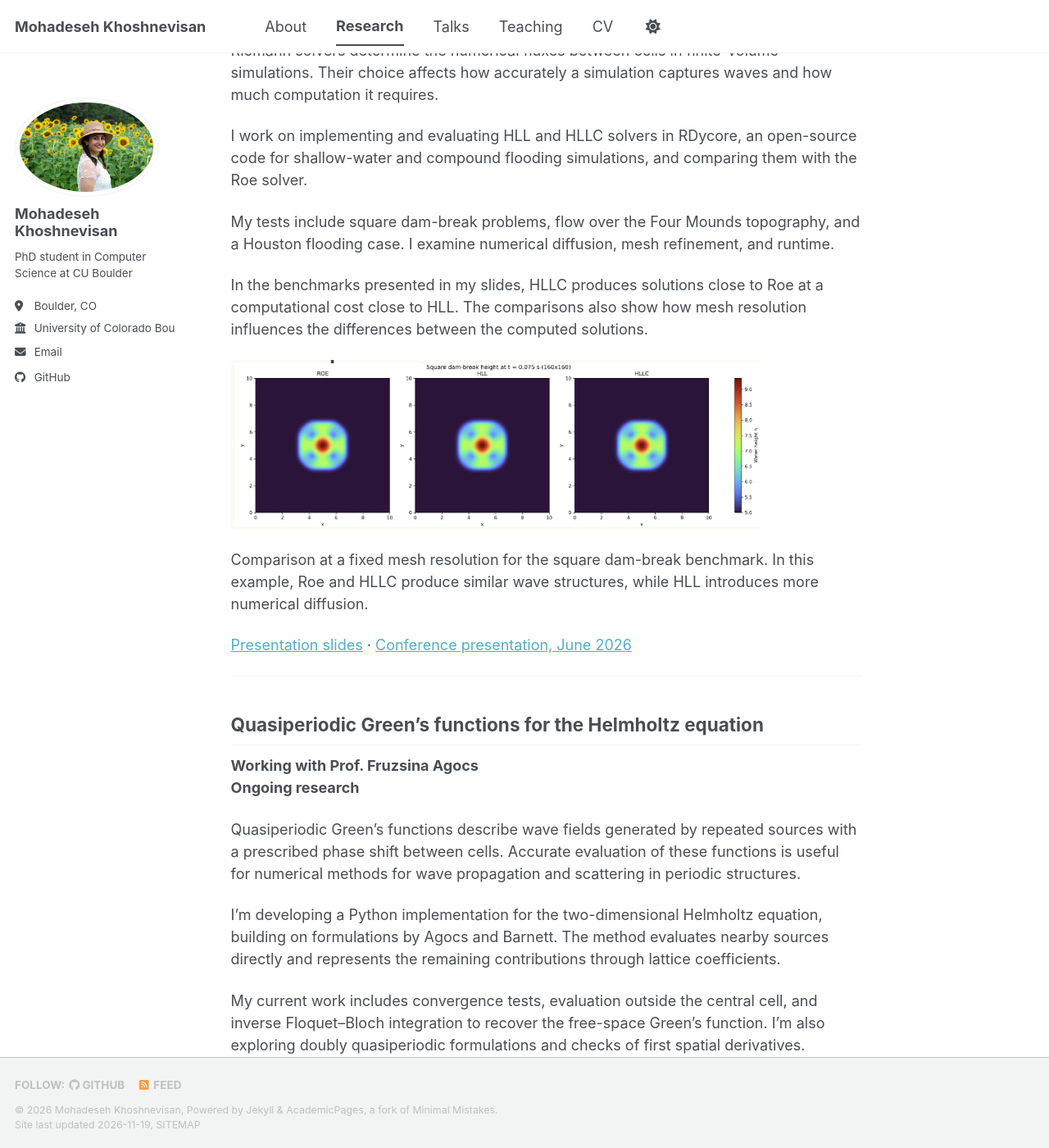
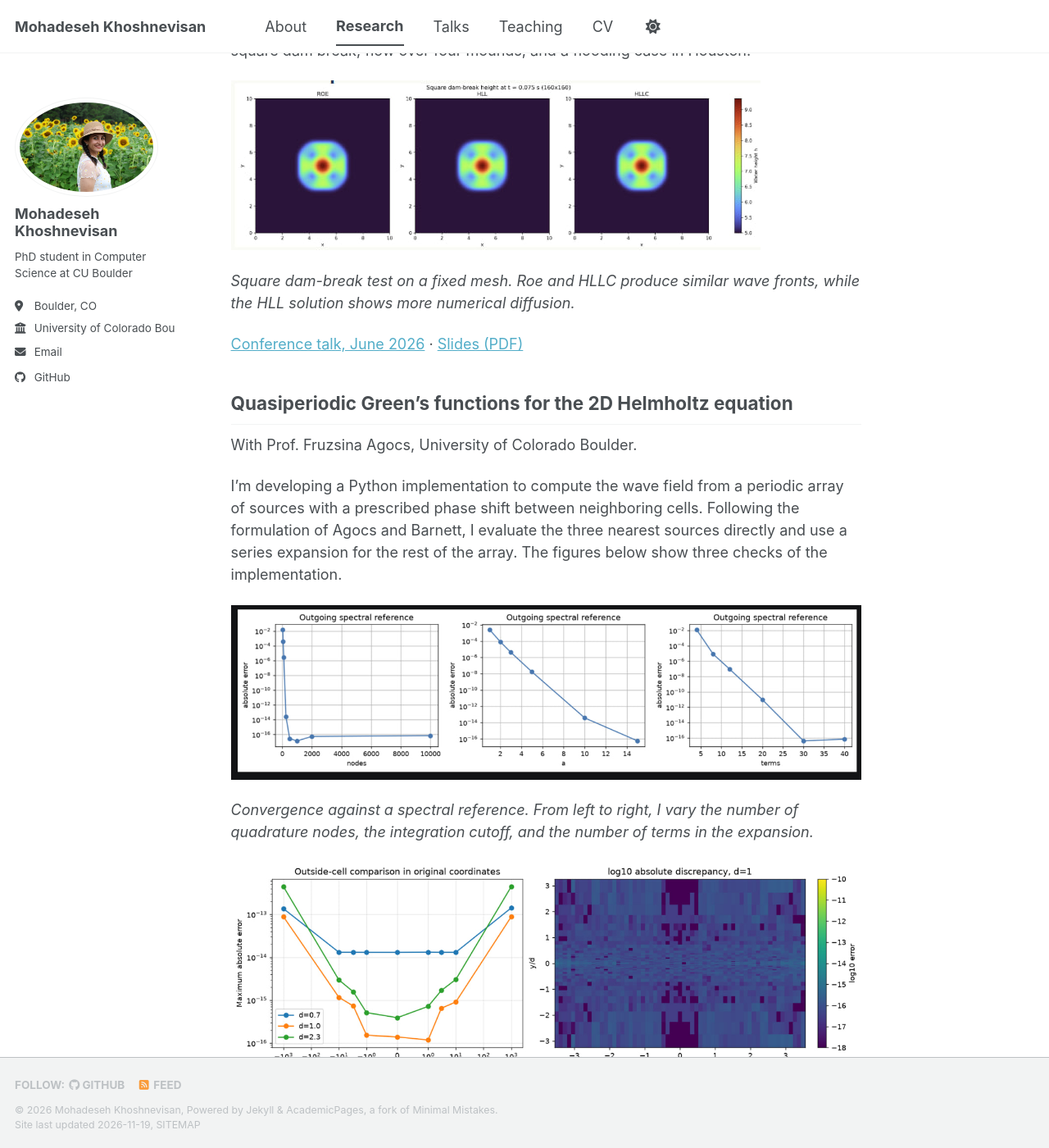
Before and after one commit to mohadesekhoshnevisan99/mohadesekhoshnevisan99.github.io, a Jekyll site: the page built from _pages/research.md, in a window 1280 px wide and 1400 px high, scrolled down 295 px. Shown: the whole window at 82% size. Built offline with Jekyll 4.4.1, drawn with Linux system fonts in a browser that asks for light colours; a script bundle is joined from its source files by our own code; a style sheet for code colours, icons or effects is not loaded; some of the changed text lies outside the part shown.

Commit message:
Update research.md

```diff
--- a/_pages/research.md
+++ b/_pages/research.md
@@ -5,90 +5,47 @@ permalink: /research/
 author_profile: true
 ---
 
-My research focuses on numerical methods for partial differential
-equations, with current projects in shallow-water simulation
-and Helmholtz Green’s functions.
+## Shallow-water simulations in RDycore
 
-## Riemann solvers for shallow-water simulations
+With Prof. Jed Brown, University of Colorado Boulder.
 
-**Working with Prof. Jed Brown**
+I compare the Roe, HLL, and HLLC Riemann solvers in RDycore to study how
+the choice of solver affects wave fronts and runtime in shallow-water
+simulations. My tests include a square dam break, flow over four mounds,
+and a flooding case in Houston.
 
-Riemann solvers determine the numerical fluxes between cells in
-finite-volume simulations. Their choice affects how accurately
-a simulation captures waves and how much computation it requires.
+[![Water depth computed with three Riemann solvers on the same mesh](/images/riemann-comparison.png)](/images/riemann-comparison.png)
 
-I work on implementing and evaluating HLL and HLLC solvers in
-RDycore, an open-source code for shallow-water and compound
-flooding simulations, and comparing them with the Roe solver.
+*Square dam-break test on a fixed mesh. Roe and HLLC produce similar
+wave fronts, while the HLL solution shows more numerical diffusion.*
 
-My tests include square dam-break problems, flow over the
-Four Mounds topography, and a Houston flooding case.
-I examine numerical diffusion, mesh refinement, and runtime.
+[Conference talk, June 2026](/talks/2026-06-riemann-solvers/) · [Slides (PDF)](/files/riemann-solvers.pdf)
 
-In the benchmarks presented in my slides, HLLC produces solutions
-close to Roe at a computational cost close to HLL. The comparisons
-also show how mesh resolution influences the differences between
-the computed solutions.
+## Quasiperiodic Green’s functions for the 2D Helmholtz equation
 
-[![Comparison of Roe, HLL, and HLLC at a fixed mesh resolution](/images/riemann-comparison.png)](/images/riemann-comparison.png)
+With Prof. Fruzsina Agocs, University of Colorado Boulder.
 
-Comparison at a fixed mesh resolution for the square dam-break
-benchmark. In this example, Roe and HLLC produce similar wave
-structures, while HLL introduces more numerical diffusion.
+I’m developing a Python implementation to compute the wave field from a
+periodic array of sources with a prescribed phase shift between neighboring
+cells. Following the formulation of Agocs and Barnett, I evaluate the three
+nearest sources directly and use a series expansion for the rest of the
+array. The figures below show three checks of the implementation.
 
-[Presentation slides](/files/riemann-solvers.pdf)
-· [Conference presentation, June 2026](/talks/2026-06-riemann-solvers/)
+[![Absolute error against a spectral reference in three convergence tests](/images/green-convergence.png)](/images/green-convergence.png)
 
----
+*Convergence against a spectral reference. From left to right, I vary the
+number of quadrature nodes, the integration cutoff, and the number of
+terms in the expansion.*
 
-## Quasiperiodic Green’s functions for the Helmholtz equation
+[![Maximum error versus cell shift and a spatial error map](/images/green-outside-cell.png)](/images/green-outside-cell.png)
 
-**Working with Prof. Fruzsina Agocs**
-**Ongoing research**
+*Evaluation outside the central cell. The left panel shows the maximum
+error as the target is shifted by whole periods. The right panel maps
+the error across a grid of target points for period d = 1.*
 
-Quasiperiodic Green’s functions describe wave fields generated
-by repeated sources with a prescribed phase shift between cells.
-Accurate evaluation of these functions is useful for numerical
-methods for wave propagation and scattering in periodic structures.
+[![Free-space reconstruction error and the weighted contour integrand](/images/green-reconstruction.png)](/images/green-reconstruction.png)
 
-I’m developing a Python implementation for the two-dimensional
-Helmholtz equation, building on formulations by Agocs and Barnett.
-The method evaluates nearby sources directly and represents
-the remaining contributions through lattice coefficients.
-
-My current work includes convergence tests, evaluation outside
-the central cell, and inverse Floquet–Bloch integration to recover
-the free-space Green’s function. I’m also exploring doubly
-quasiperiodic formulations and checks of first spatial derivatives.
-
-### Selected numerical results
-
-These figures show checks for selected test configurations.
-Click a figure to view it at full size.
-
-#### Convergence against a spectral reference
-
-[![Convergence of the quasiperiodic Green’s function evaluation](/images/green-convergence.png)](/images/green-convergence.png)
-
-The three panels vary the number of quadrature nodes, the
-integration cutoff, and the number of expansion terms.
-For this test, the absolute discrepancy with the spectral
-reference decreases to approximately machine precision.
-
-#### Evaluation outside the central cell
-
-[![Errors for translated targets and a spatial discrepancy map](/images/green-outside-cell.png)](/images/green-outside-cell.png)
-
-The left panel shows the maximum absolute error for different
-cell shifts and periods. The right panel maps the logarithm
-of the absolute discrepancy over the tested spatial grid,
-including points outside the central cell.
-
-#### Recovering the free-space Green’s function
-
-[![Inverse Floquet–Bloch reconstruction and its weighted integrand](/images/green-reconstruction.png)](/images/green-reconstruction.png)
-
-The left panel shows the reconstruction error at four target
-points as the Floquet–Bloch quadrature is refined.
-The right panel shows the real and imaginary parts of the
-contour integrand, including its Jacobian, for one target point.
+*Inverse Floquet–Bloch reconstruction. At four target points, the error
+relative to the known free-space Green’s function decreases as I refine
+the quadrature. The right panel shows the weighted integrand at one
+of those points.*
```
